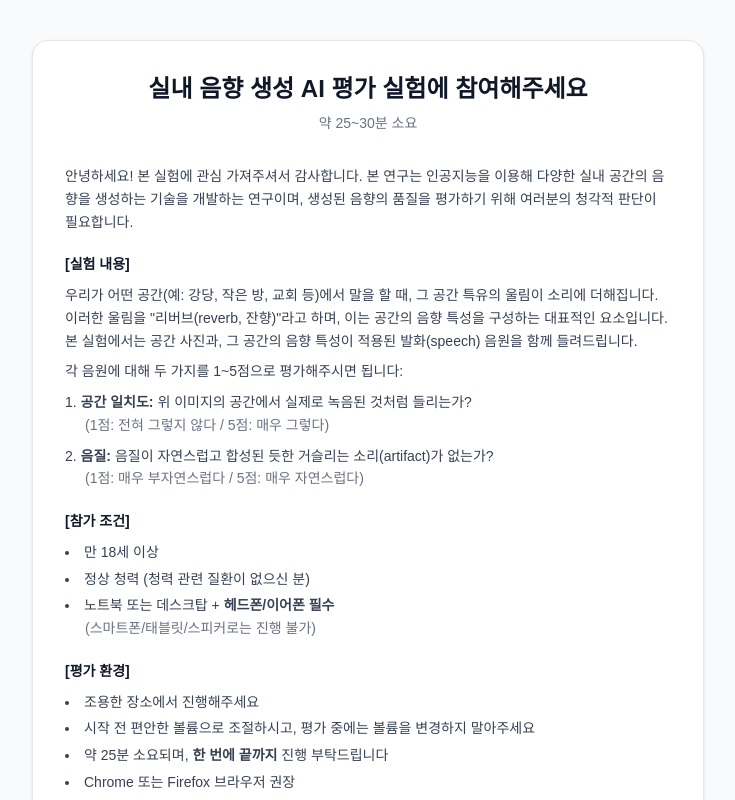
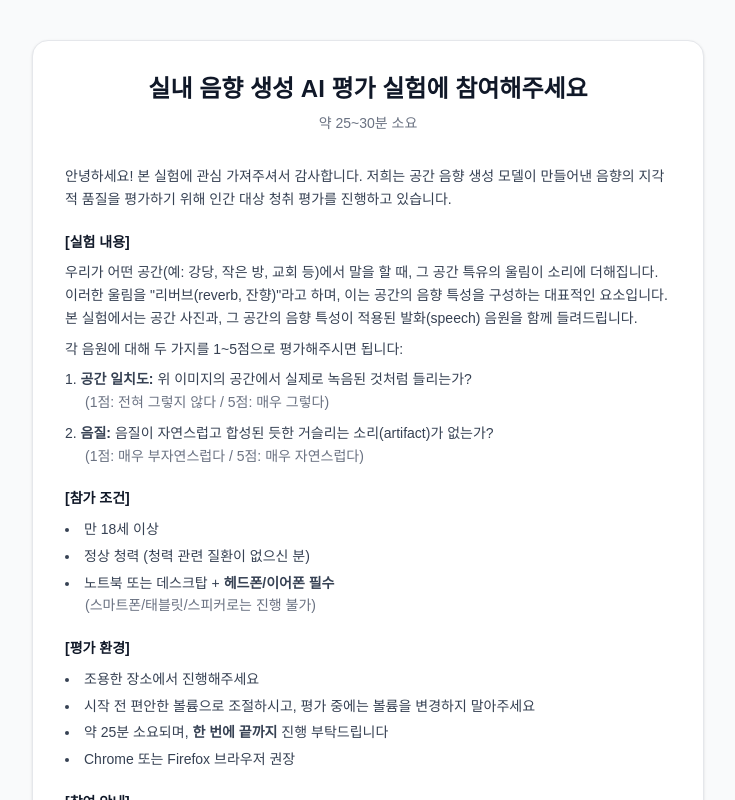
Before and after one commit to kirak-kim/sao-t2r-mos, a Next.js app: page / in a window 1280 px wide. Shown: the top 800 px of the page, without its empty margins (272-1007 px from the left). Built offline with nearby package versions, Linux system fonts and the light colour scheme.

Commit message:
change intro message

```diff
--- a/app/demographics/page.tsx
+++ b/app/demographics/page.tsx
@@ -9,8 +9,8 @@ const AGE_RANGES = ['10대', '20대', '30대', '40대', '50대 이상'];
 const GENDERS = ['남성', '여성', '기타', '밝히고 싶지 않음'];
 const AUDIO_BACKGROUNDS = [
   { value: 'naive', label: '비전공자 (음악/음향 관련 전공/직업 없음)' },
-  { value: 'musician', label: '음악인 (악기 연주, 작곡, 노래 등)' },
-  { value: 'engineer', label: '음향/오디오 전공자 또는 관련 종사자' },
+  { value: 'musician', label: '취미 음악인 (악기 연주, 작곡, 노래 등)' },
+  { value: 'engineer', label: '음악/음향/오디오 전공자 또는 관련 종사자' },
 ];
 
 export default function DemographicsPage() {
--- a/app/page.tsx
+++ b/app/page.tsx
@@ -54,9 +54,7 @@ export default function WelcomePage() {
 
           <div className="space-y-5 text-sm leading-relaxed text-gray-700">
             <p>
-              안녕하세요! 본 실험에 관심 가져주셔서 감사합니다. 본 연구는 인공지능을 이용해
-              다양한 실내 공간의 음향을 생성하는 기술을 개발하는 연구이며, 생성된 음향의
-              품질을 평가하기 위해 여러분의 청각적 판단이 필요합니다.
+              안녕하세요! 본 실험에 관심 가져주셔서 감사합니다. 저희는 공간 음향 생성 모델이 만들어낸 음향의 지각적 품질을 평가하기 위해 인간 대상 청취 평가를 진행하고 있습니다.
             </p>
 
             <div>
```
